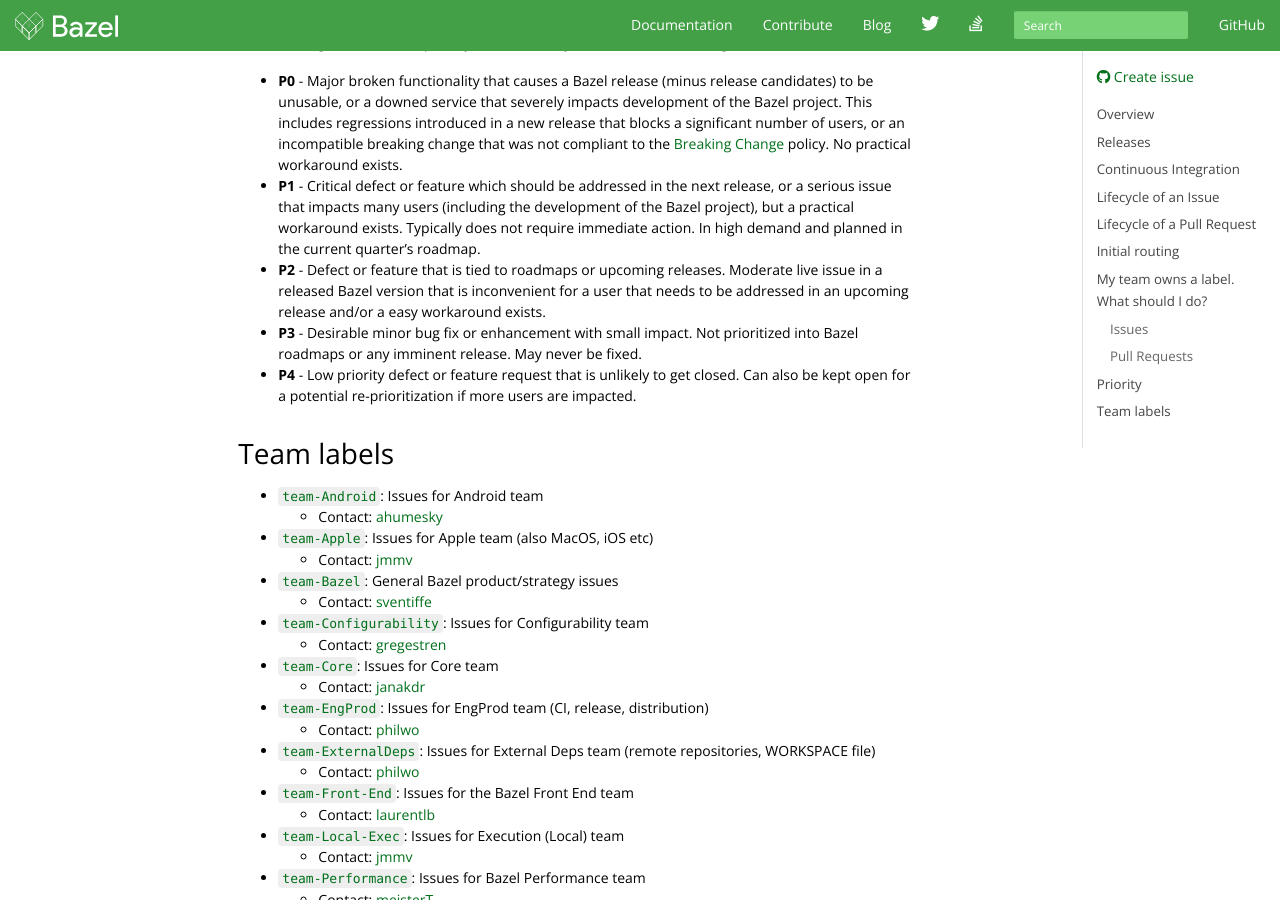
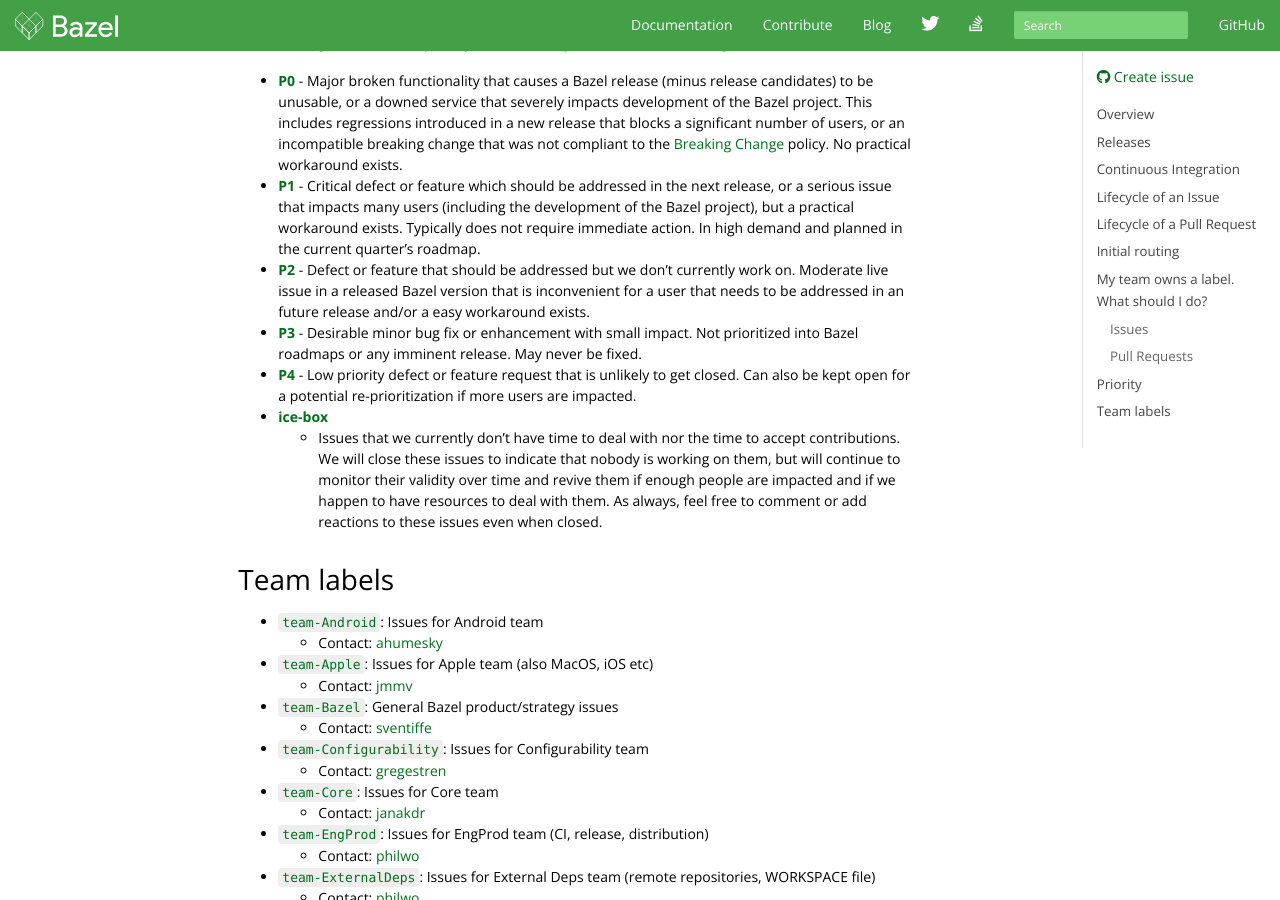
Before and after one commit to bazelbuild/bazel-website, a Jekyll site: the page built from maintaining/maintainers-guide.md, in a window 1280 px wide and 900 px high, scrolled down 3157 px. Built offline with Jekyll 4.4.1, drawn with Linux system fonts in a browser that asks for light colours; nearby versions of some CDN libraries; library files that are not in the unit come from our copies; comment, search, counter and statistics services are not loaded; the table of contents is made by our own code.

Commit message:
Add description of the new ice-box label. (#240)

```diff
--- a/maintaining/maintainers-guide.md
+++ b/maintaining/maintainers-guide.md
@@ -168,27 +168,36 @@
 The following definitions for priority will be used by the maintainers to triage
 issues.
 
-* **P0** - Major broken functionality that causes a Bazel release (minus release
-  candidates) to be unusable, or a downed service that severely impacts
-  development of the Bazel project. This includes regressions introduced in a
-  new release that blocks a significant number of users, or an incompatible
-  breaking change that was not compliant to the [Breaking
+* [**P0**](https://github.com/bazelbuild/bazel/labels/P0) - Major broken
+  functionality that causes a Bazel release (minus release candidates) to be
+  unusable, or a downed service that severely impacts development of the Bazel
+  project. This includes regressions introduced in a new release that blocks a
+  significant number of users, or an incompatible breaking change that was not
+  compliant to the [Breaking
   Change](https://docs.google.com/document/d/1q5GGRxKrF_mnwtaPKI487P8OdDRh2nN7jX6U-FXnHL0/edit?pli=1#heading=h.ceof6vpkb3ik)
   policy. No practical workaround exists.
-* **P1** - Critical defect or feature which should be addressed in the next
-  release, or a serious issue that impacts many users (including the development
-  of the Bazel project), but a practical workaround exists. Typically does not
-  require immediate action. In high demand and planned in the current quarter's
-  roadmap.
-* **P2** - Defect or feature that is tied to roadmaps or upcoming releases.
-  Moderate live issue in a released Bazel version that is inconvenient for a
-  user that needs to be addressed in an upcoming release and/or a easy workaround
-  exists.
-* **P3** - Desirable minor bug fix or enhancement with small impact. Not
-  prioritized into Bazel roadmaps or any imminent release. May never be fixed.
-* **P4** - Low priority defect or feature request that is unlikely to get
-  closed. Can also be kept open for a potential re-prioritization if more users
-  are impacted.
+* [**P1**](https://github.com/bazelbuild/bazel/labels/P1) - Critical defect or
+  feature which should be addressed in the next release, or a serious issue that
+  impacts many users (including the development of the Bazel project), but a
+  practical workaround exists. Typically does not require immediate action. In
+  high demand and planned in the current quarter's roadmap.
+* [**P2**](https://github.com/bazelbuild/bazel/labels/P2) - Defect or feature
+  that should be addressed but we don't currently work on. Moderate live issue
+  in a released Bazel version that is inconvenient for a user that needs to be
+  addressed in an future release and/or a easy workaround exists.
+* [**P3**](https://github.com/bazelbuild/bazel/labels/P3) - Desirable minor bug
+  fix or enhancement with small impact. Not prioritized into Bazel roadmaps or
+  any imminent release. May never be fixed.
+* [**P4**](https://github.com/bazelbuild/bazel/labels/P4) - Low priority defect
+  or feature request that is unlikely to get closed. Can also be kept open for a
+  potential re-prioritization if more users are impacted.
+* [**ice-box**](https://github.com/bazelbuild/bazel/issues?q=label%3Aice-box+is%3Aclosed)
+  - Issues that we currently don't have time to deal with nor the
+  time to accept contributions. We will close these issues to indicate that
+  nobody is working on them, but will continue to monitor their validity over
+  time and revive them if enough people are impacted and if we happen to have
+  resources to deal with them. As always, feel free to comment or add reactions
+  to these issues even when closed.
 
 ## Team labels
 
```
